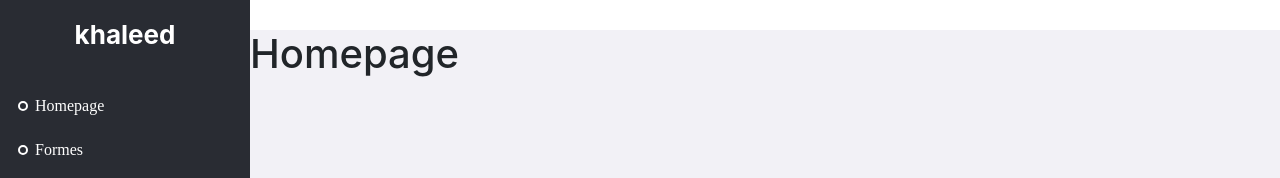
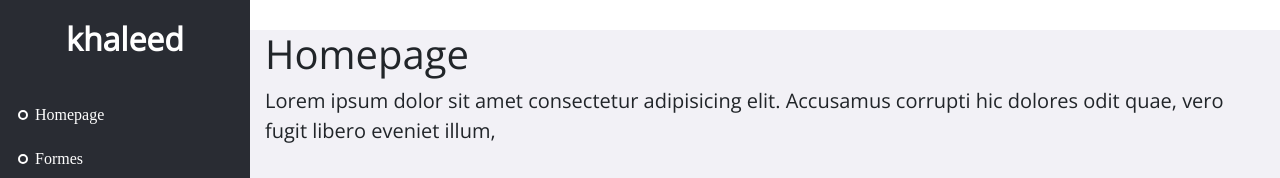
Before and after one commit to Khaleedabuhawwas92/dash, a website: page stage/html/index.pug in a window 1280 px wide. Shown: the top 178 px of the page. Drawn offline with nearby package versions, Linux system fonts and the light colour scheme; files that its build step writes are made by us from their sources; some icons are missing; files whose address does not match are found by name.

Commit message:
anther fixing like font and add continer to the home page

```diff
--- a/stage/css/sass/layout/_global.scss
+++ b/stage/css/sass/layout/_global.scss
@@ -1,5 +1,8 @@
 *{
     box-sizing: border-box;
+}
+body{
+    font-family: 'Open Sans', sans-serif;
 }
 .page{
     min-height: 100%;
--- a/stage/css/sass/layout/_sidebar.scss
+++ b/stage/css/sass/layout/_sidebar.scss
@@ -16,7 +16,7 @@
 
         .logo-area {
             font-weight: bold;
-            font-size: 26px;
+            font-size: 2rem;
             margin-bottom: 30px;
         }
 
--- a/stage/html/homepage.pug
+++ b/stage/html/homepage.pug
@@ -10,6 +10,8 @@ html(lang="en")
             include pug/layout/sidebar
             .content-area
                 include pug/layout/header
-                .content
-                    h1 #{pageTitle}
+                .container-fluid
+                    .content
+                        include pug/components/page-head
+
         include pug/layout/scriptes
--- /dev/null
+++ b/stage/html/pug/components/page-head.pug
@@ -0,0 +1,3 @@
+.page-head
+    h1.page-title #{pageTitle}
+    p.page-description.lead Lorem ipsum dolor sit amet consectetur adipisicing elit. Accusamus corrupti hic dolores odit quae, vero fugit libero eveniet illum,
--- a/stage/html/pug/layout/styles.pug
+++ b/stage/html/pug/layout/styles.pug
@@ -1,4 +1,5 @@
 link(rel="stylesheet", href="css/bootstrap.min.css")
 link(href="//netdna.bootstrapcdn.com/twitter-bootstrap/2.3.2/css/bootstrap-combined.no-icons.min.css" rel="stylesheet")
 link( href="//netdna.bootstrapcdn.com/font-awesome/3.2.1/css/font-awesome.css" rel="stylesheet")
+link( href="https://fonts.googleapis.com/css2?family=Open+Sans&display=swap" rel="stylesheet")
 link(rel="stylesheet", href="css/main.css")
```
Also changed, not shown: dist/css/main.css, dist/homepage.html, dist/index.html, 1 other file.
